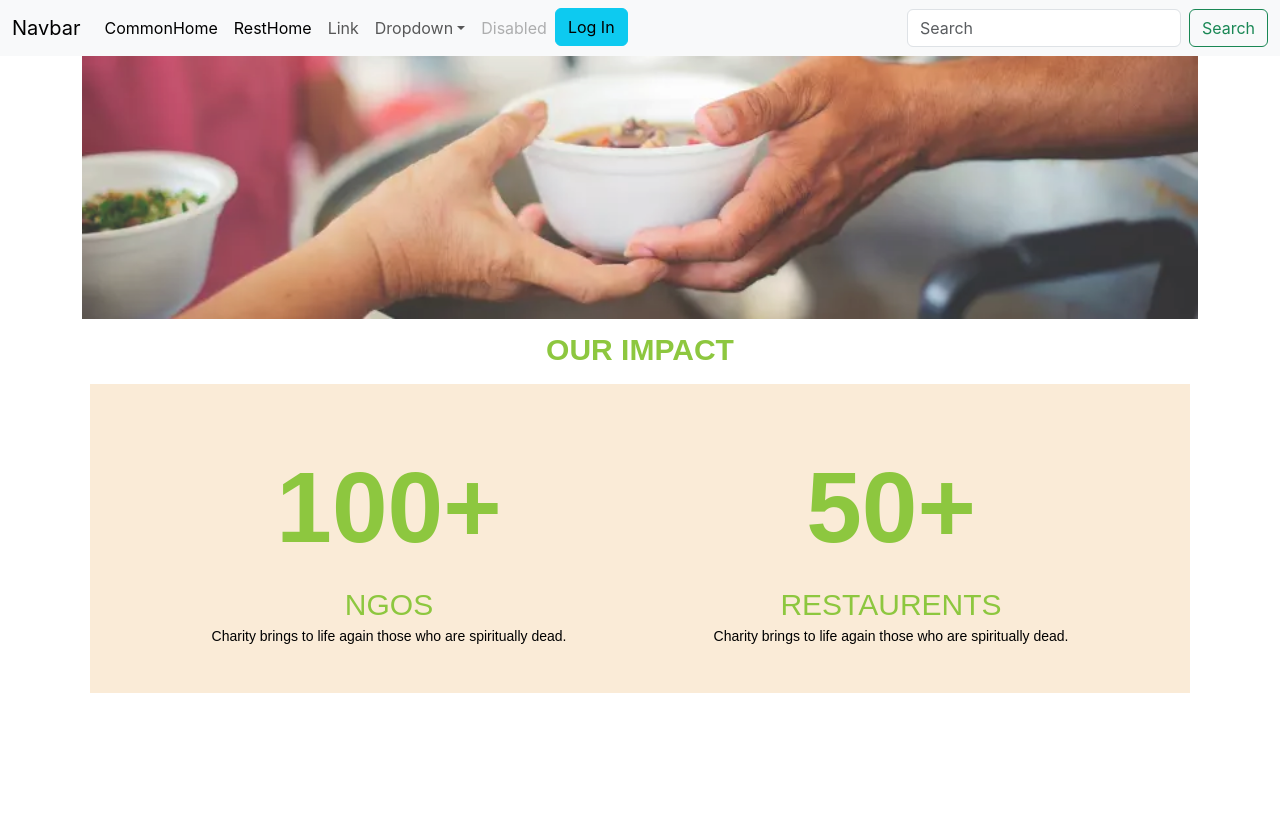
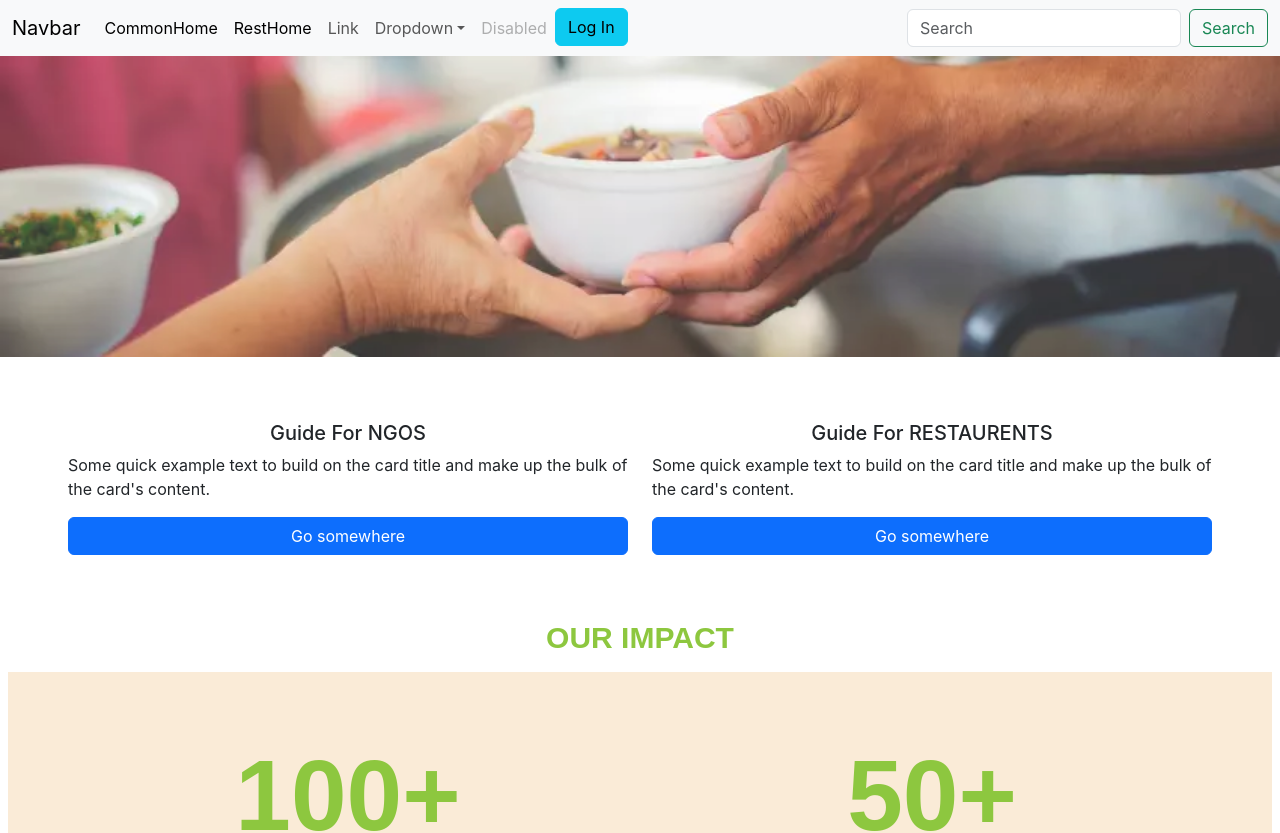
Before and after one commit to arghyadip700/GreenSpoon, a React (Create React App) app in the folder green-spoon/: page / in a window 1280 px wide. Shown: the top 833 px of the page. Before the commit the page ends 800 px from the top, so only its background shows below. Built offline with nearby package versions, Linux system fonts and the light colour scheme.

Commit message:
home login

```diff
--- a/green-spoon/src/App.js
+++ b/green-spoon/src/App.js
@@ -10,7 +10,7 @@ function App() {
 
       <Router>
         <Nav />
-        <div className="container">
+        <div >
           <Routes>
             {/* <Route exact path="/" element={<Home />} />
               <Route exact path="/about" element={<About />} /> */}
--- a/green-spoon/src/components/ComHome.js
+++ b/green-spoon/src/components/ComHome.js
@@ -1,12 +1,41 @@
 import React from 'react'
 import CountUp from 'react-countup'
 import cha from './all-img/Charity-in-People.webp'
+import { useAuth0 } from "@auth0/auth0-react";
 function ComHome() {
+  const { loginWithRedirect } = useAuth0();
+  const { isAuthenticated } = useAuth0();
   return (
     <>
     <div >
       <img src={cha} className="d-block w-100 " alt="..." style={{ opacity: "0.8", objectFit: "cover", height: "100%" }}/>
     </div>
+
+      <div className=" rules  row m-2 p-5 ">
+
+        <div className="col-sm-6 mb-3 mb-sm-0 d-flex   Rule-ngo-res">
+
+  <div class="card-body  d-flex flex-column justify-content-center ">
+    <h5 class="card-title m-2 d-flex  justify-content-center">Guide For NGOS</h5>
+    <p class="card-text">Some quick example text to build on the card title and make up the bulk of the card's content.</p>
+    {isAuthenticated?(
+    <a href="#" class="btn btn-primary">Go somewhere</a>):
+    (<a href="#" dis class="btn btn-primary " onClick={() => loginWithRedirect()}>Go somewhere</a>)}
+  </div>
+        </div>
+        <div className="col-sm-6 mb-3 mb-sm-0 d-flex  justify-content-center heading">
+
+  <div class="card-body d-flex flex-column justify-content-center">
+    <h5 class="card-title m-2 d-flex  justify-content-center">Guide For RESTAURENTS</h5>
+    <p class="card-text">Some quick example text to build on the card title and make up the bulk of the card's content.</p>
+    {isAuthenticated?(
+    <a href="#" class="btn btn-primary">Go somewhere</a>):
+    (<a href="#" dis class="btn btn-primary " onClick={() => loginWithRedirect()}>Go somewhere</a>)}
+  </div>
+        </div>
+
+
+      </div>
       <div className=" head  justify-content-center d-flex m-1 p-1">   OUR IMPACT</div>
       <div className=" our-impact  row m-2 p-5 ">
 
```
Also changed, not shown: green-spoon/src/App.css (line endings or trailing spaces).
